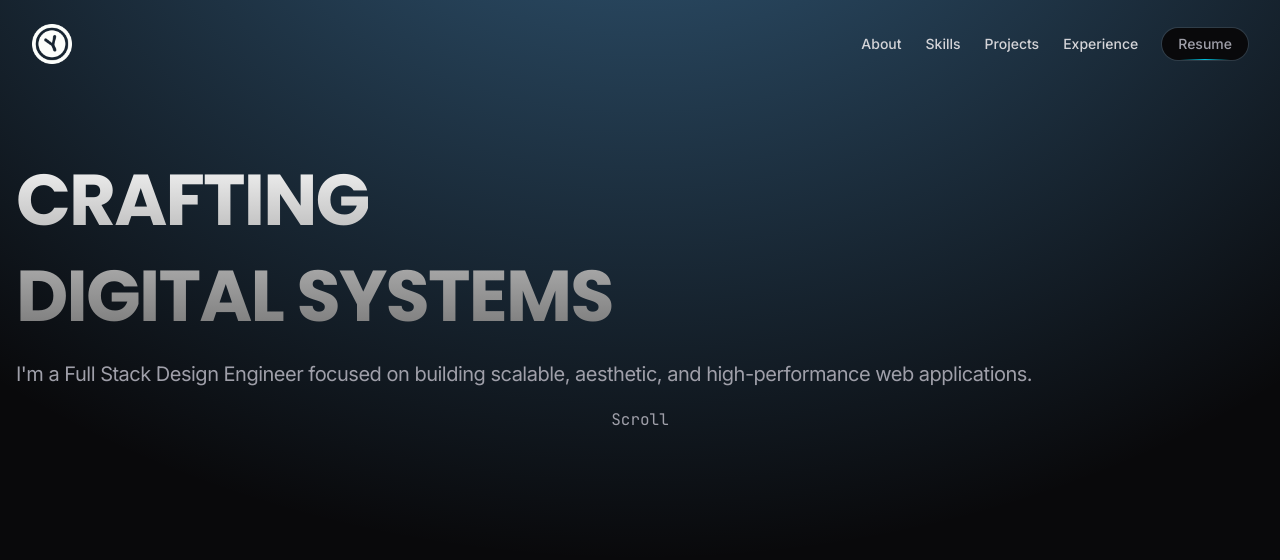
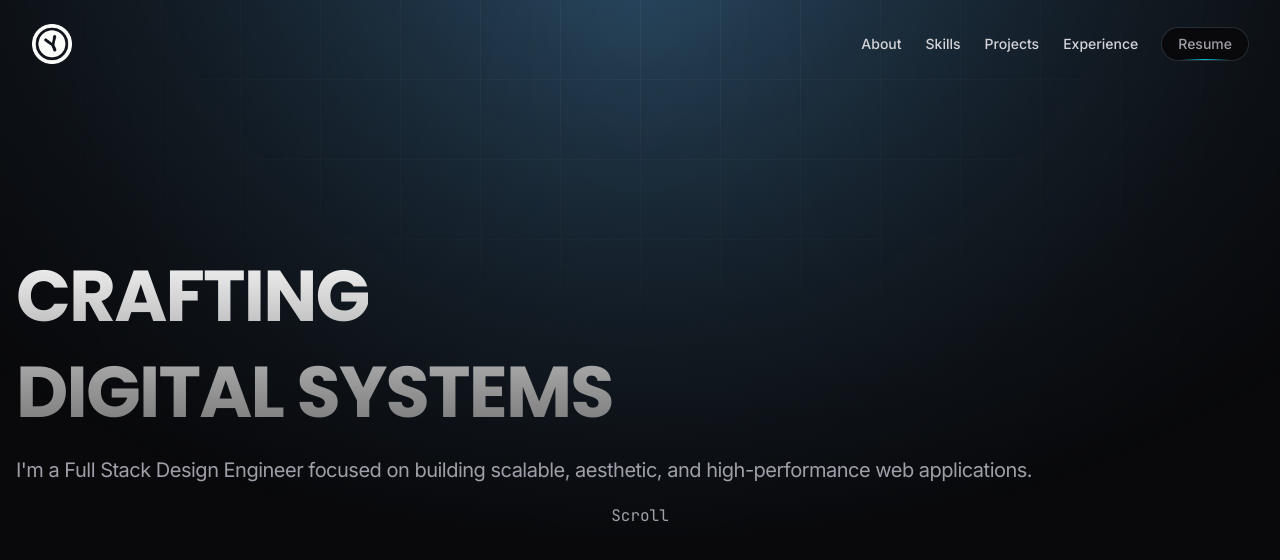
Before and after one commit to Enthusiastic-yash/portfolio-v2, a Nuxt app: page / in a window 1280 px wide. Shown: the top 560 px of the page. Built offline with nearby package versions, Linux system fonts and the light colour scheme; some icons are missing.

Commit message:
Added background grid pattern

```diff
--- a/app/components/container.vue
+++ b/app/components/container.vue
@@ -1,5 +1,7 @@
 <template>
-  <div class="m-auto w-full max-w-7xl px-4">
+  <div
+    class="m-auto w-full max-w-7xl px-4 selection:bg-cyan-300 selection:text-cyan-800"
+  >
     <slot></slot>
   </div>
 </template>
--- a/app/components/hero-section.vue
+++ b/app/components/hero-section.vue
@@ -1,6 +1,6 @@
 <template>
   <div class="relative flex flex-col items-center justify-center">
-    <div class="absolute inset-0 mt-16 h-72">
+    <div class="absolute inset-0 mt-40 h-72">
       <h1
         class="font-heading bg-linear-to-b from-neutral-50 to-neutral-500 bg-clip-text text-center text-4xl leading-16 font-extrabold tracking-tight text-transparent md:text-start md:text-6xl md:leading-20 lg:text-7xl lg:leading-24"
       >
--- a/app/pages/index.vue
+++ b/app/pages/index.vue
@@ -1,8 +1,32 @@
 <template>
   <container>
     <div
-      class="absolute inset-0 bg-[radial-gradient(80%_100%_at_50%_-30%,hsl(206,81.9%,65.3%,0.5),rgba(255,255,255,0))]"
-    ></div>
+      class="absolute inset-0 bg-[radial-gradient(80%_100%_at_50%_-30%,hsl(206,81.9%,65.3%,0.5),rgba(255,255,255,0))] mask-[radial-gradient(75%_180%_at_top_center,white,transparent)] stroke-white/5"
+    >
+      <svg
+        class="__web-inspector-hide-shortcut__ absolute inset-0 -z-10 h-full w-full mask-[radial-gradient(75%_50%_at_top_center,white,transparent)] stroke-white/5"
+        aria-hidden="true"
+      >
+        <defs>
+          <pattern
+            id="hero"
+            width="80"
+            height="80"
+            x="50%"
+            y="-1"
+            patternUnits="userSpaceOnUse"
+          >
+            <path d="M.5 200V.5H200" fill="none"></path>
+          </pattern>
+        </defs>
+        <rect
+          width="100%"
+          height="100%"
+          stroke-width="0"
+          fill="url(#hero)"
+        ></rect>
+      </svg>
+    </div>
 
     <navbar />
     <hero-section />
```
